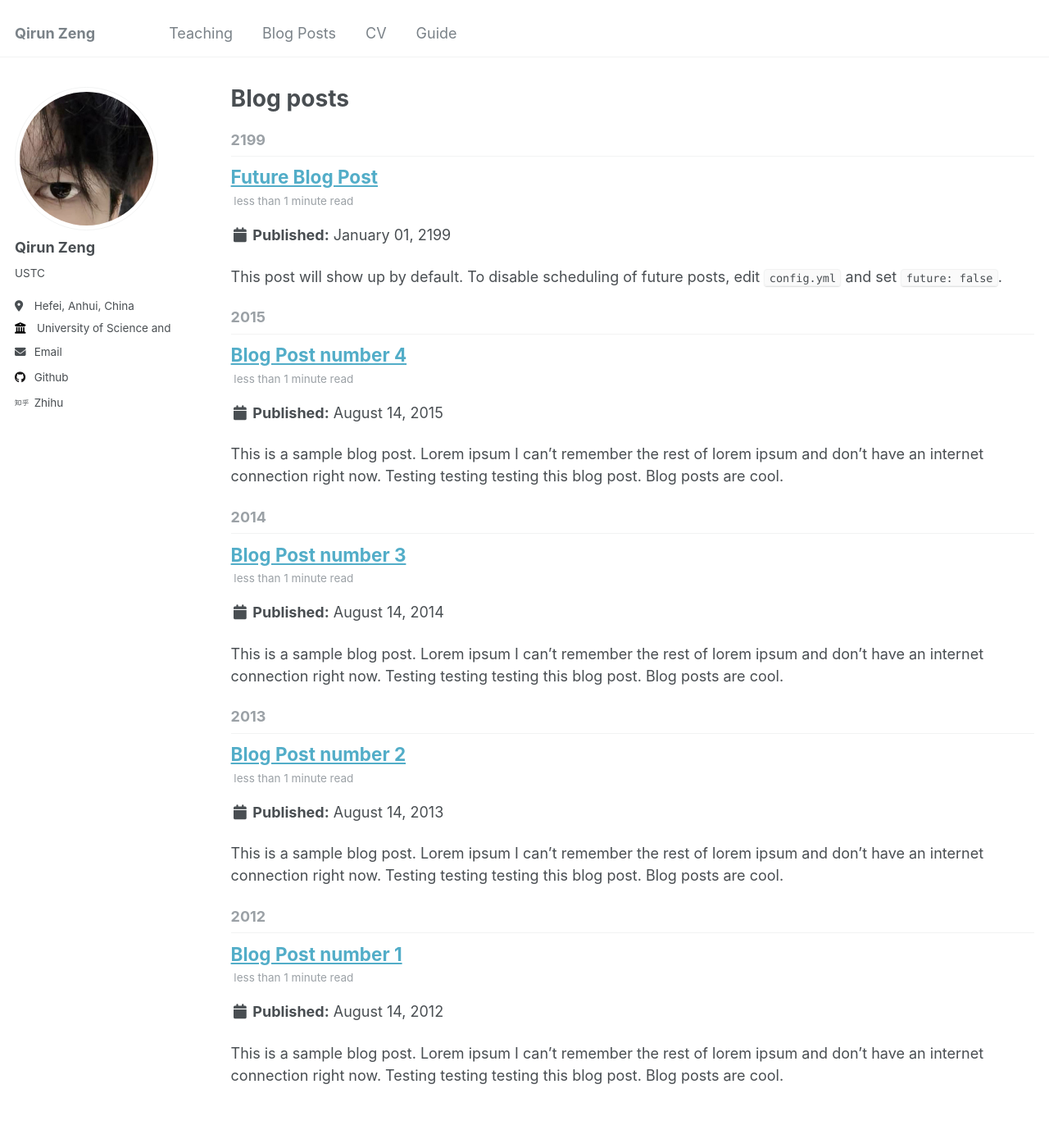
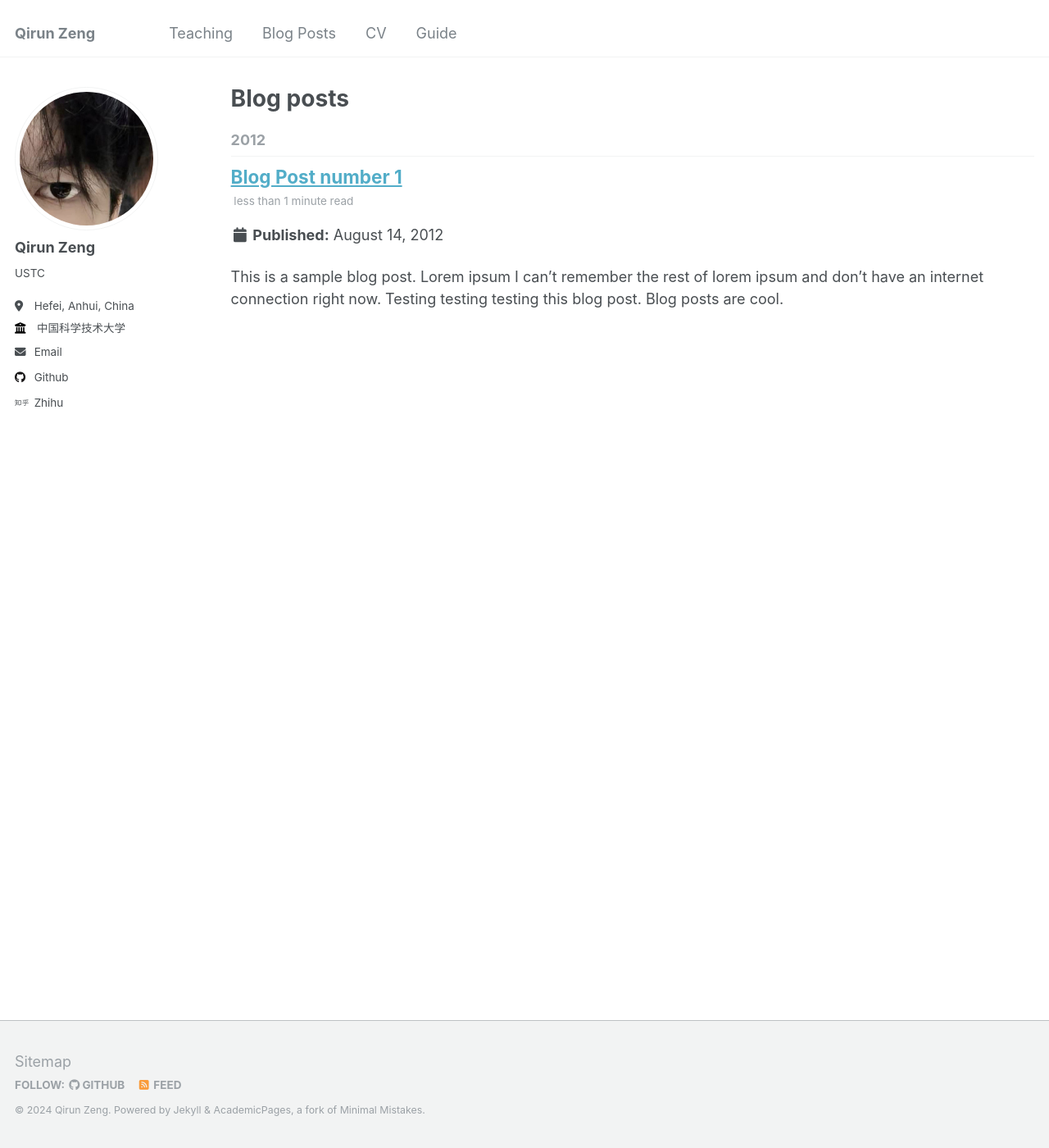
Before and after one commit to rewinery/rewinery.github.io, a Jekyll site: the page built from _pages/year-archive.html, in a window 1280 px wide and 1400 px high. Shown: the whole window at 82% size. Built offline with Jekyll 4.4.1, drawn with Linux system fonts in a browser that asks for light colours.

Commit message:
删除没用的文件，更新学校

```diff
--- a/_config.yml
+++ b/_config.yml
@@ -26,7 +26,7 @@ author:
   pronouns         : # example: "she/her"
   bio              : "USTC"
   location         : "Hefei, Anhui, China"
-  employer         : "University of Science and Technology of China"
+  employer         : "中国科学技术大学"
   uri              : # URL
   email            : "rewinery@outlook.com"
 
--- a/_posts/2013-08-14-blog-post-2.md
+++ /dev/null
@@ -1,20 +0,0 @@
----
-title: 'Blog Post number 2'
-date: 2013-08-14
-permalink: /posts/2013/08/blog-post-2/
-tags:
-  - cool posts
-  - category1
-  - category2
----
-
-This is a sample blog post. Lorem ipsum I can't remember the rest of lorem ipsum and don't have an internet connection right now. Testing testing testing this blog post. Blog posts are cool.
-
-Headings are cool
-======
-
-You can have many headings
-======
-
-Aren't headings cool?
-------
--- a/_posts/2014-08-14-blog-post-3.md
+++ /dev/null
@@ -1,20 +0,0 @@
----
-title: 'Blog Post number 3'
-date: 2014-08-14
-permalink: /posts/2014/08/blog-post-3/
-tags:
-  - cool posts
-  - category1
-  - category2
----
-
-This is a sample blog post. Lorem ipsum I can't remember the rest of lorem ipsum and don't have an internet connection right now. Testing testing testing this blog post. Blog posts are cool.
-
-Headings are cool
-======
-
-You can have many headings
-======
-
-Aren't headings cool?
-------
--- a/_posts/2199-01-01-future-post.md
+++ /dev/null
@@ -1,11 +0,0 @@
----
-title: 'Future Blog Post'
-date: 2199-01-01
-permalink: /posts/2012/08/blog-post-4/
-tags:
-  - cool posts
-  - category1
-  - category2
----
-
-This post will show up by default. To disable scheduling of future posts, edit `config.yml` and set `future: false`.
```
Also changed, not shown: _posts/2015-08-14-blog-post-4.md (deleted, +0 -20 lines), 1 other file.
